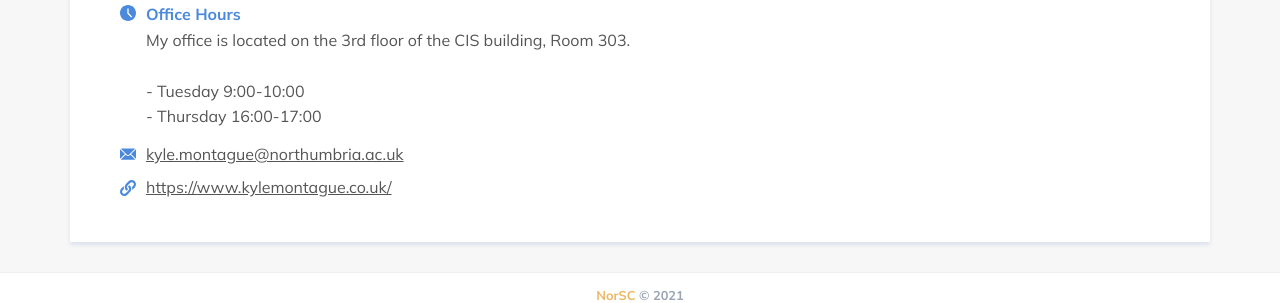
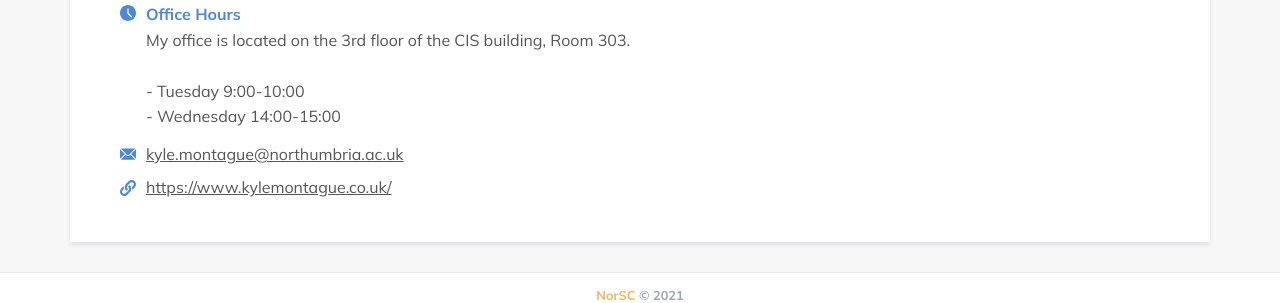
Before and after one commit to NorSC/supervisor-search, a Jekyll site: the page built from _supervisors/kyle_montague.md, in a window 1280 px wide and 900 px high, scrolled down 1655 px. Shown: the part 582-885 px from the top of the window. Built offline with Jekyll 4.4.1, drawn with Linux system fonts in a browser that asks for light colours; a script that is not in the unit is left out.

Commit message:
Update Supervisors “kyle_montague”

```diff
--- a/_supervisors/kyle_montague.md
+++ b/_supervisors/kyle_montague.md
@@ -10,7 +10,7 @@ office_hours: |
   My office is located on the 3rd floor of the CIS building, Room 303.
 
   - Tuesday 9:00-10:00
-  - Thursday 16:00-17:00
+  - Wednesday 14:00-15:00
 research_group: Northumbria Social Computing
 research_themes:
   - Human-Computer Interaction
```
